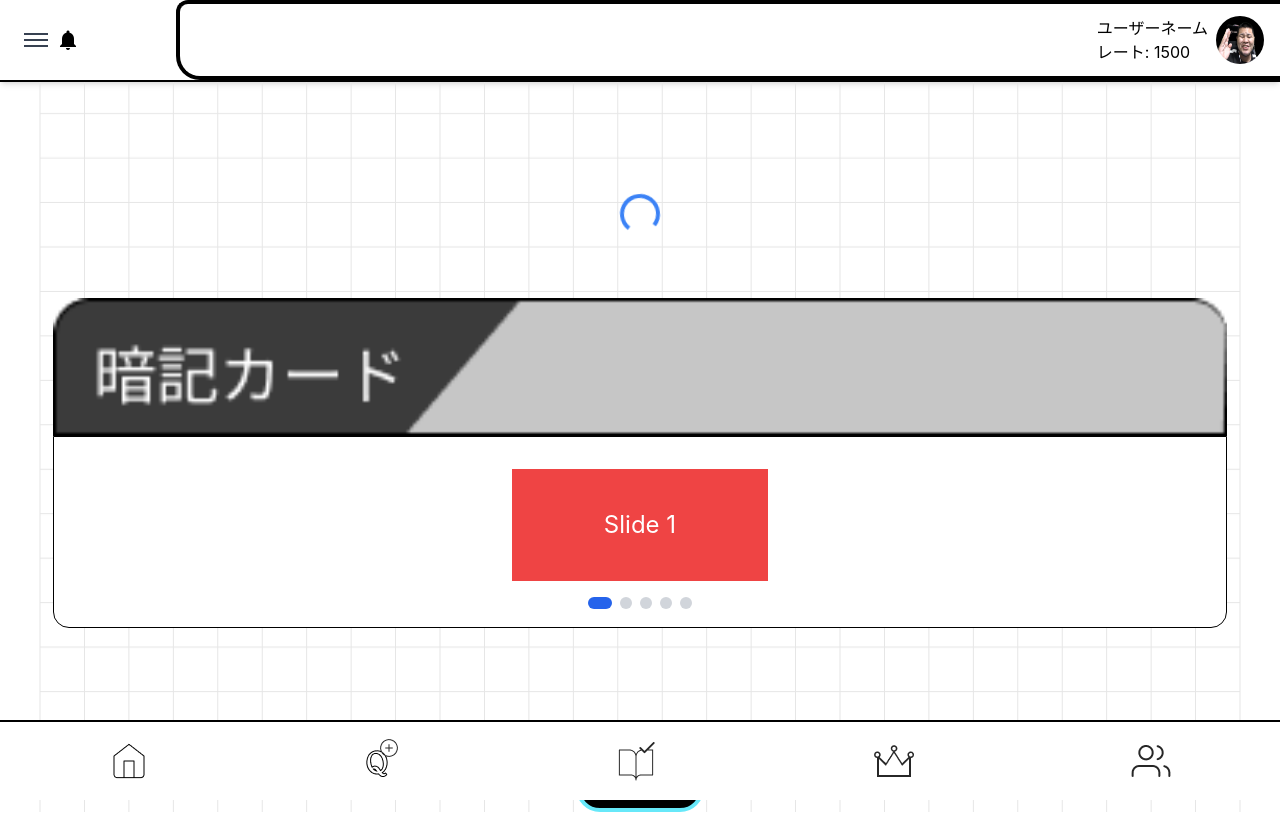
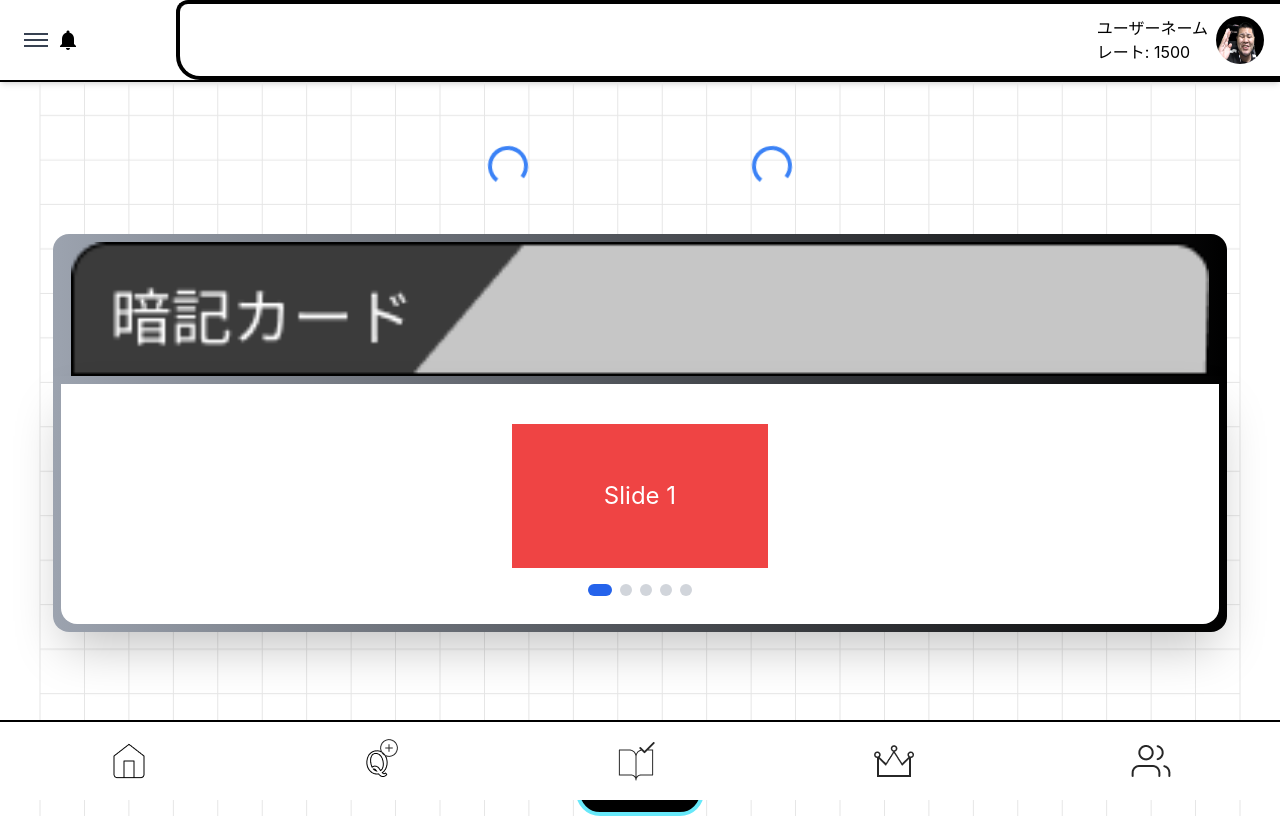
Before and after one commit to Kazu-1024/kazuyoshi-temp-, a React (Create React App) app: page /Matching in a window 1280 px wide. Built offline with nearby package versions, Linux system fonts and the light colour scheme; the HTML template or start-up script is replaced by a standard one.

Commit message:
12/1　家PC転送

```diff
--- a/src/components/matching/Matching.jsx
+++ b/src/components/matching/Matching.jsx
@@ -59,20 +59,26 @@ const Matching = () => {
   const backHomepage = () => {
     navigate(-1)
   }
+  //スライドコンテナの切れ端表示する処理
   //-------------------------------------------------------------------------
   return (
     <>
-      <div className="mt-28 flex justify-center" aria-label="読み込み中">
-        <div className="animate-spin h-10 w-10 border-4 border-blue-500 rounded-full border-t-transparent"></div>
+      <div className="mt-16 flex justify-center" aria-label="読み込み中">
+        <div className="mr-28 animate-spin h-10 w-10 border-4 border-blue-500 rounded-full border-t-transparent"></div>
+        <div className="ml-28 animate-spin h-10 w-10 border-4 border-blue-500 rounded-full border-t-transparent"></div>
+
       </div>
       {/*セクション*/}
-      <div className='mt-16 flex justify-center '>
-        <img src={secHeader} alt="" className='w-11/12' />
+      <div className='mt-12 flex justify-center '>
+        <div className='pt-2 rounded-t-2xl  w-11/12 bg-gradient-to-r from-gray-400 to-black flex justify-center'>
+          <img src={secHeader} width="97%" height="90%" alt="" className='rounded-t-3xl w-15/16 ' />
+        </div>
       </div>
       {/*セクションの中身*/}
-      <div className=' flex justify-center '>
-        <div className='rounded-b-2xl w-11/12 h-48 bg-white border border-black'>
-          <div className='mt-8 w-64 mx-auto'>
+      <div className='flex justify-center '>
+        <div className='rounded-b-2xl shadow-2xl w-11/12 h-64 bg-gradient-to-r from-gray-400 to-black '>
+          <div className=' rounded-b-2xl w-15/16  h-60 bg-white m-2'>
+            <div className=' w-64 mx-auto'>
               <div className=" w-full mx-auto">
                 {/* スクロール可能なスライドコンテナ */}
                 {/* snap-x, snap-mandatoryでスナップスクロールを実現 */}
@@ -81,19 +87,19 @@ const Matching = () => {
                   {items.map((item) => (
                     <div
                       key={item.id}
-                    className={`flex-none w-full h-28 snap-start ${item.color} flex items-center justify-center text-white text-2xl`}
+                      className={`mt-10 flex-none w-full h-36 snap-start ${item.color} flex items-center justify-center text-white text-2xl`}
                     >
                       Slide {item.id}
                     </div>
                   ))}
                 </div>
-
                 {/* ドットインジケーターのコンテナ */}
                 <div className="flex justify-center gap-2 mt-4">
                   {/* インジケータードットのマッピング */}
                   {items.map((_, index) => (
                     <button key={index}onClick={() => scrollToItem(index)}className={`w-3 h-3 rounded-full transition-all duration-300 ${activeIndex === index ? 'bg-blue-600 w-6' : 'bg-gray-300'}`} aria-label={`Scroll to slide ${index + 1}`}/>
                   ))}
+                </div>
               </div>
             </div>
         </div>
```
Lines whose indentation alone changed are shown as unchanged.
